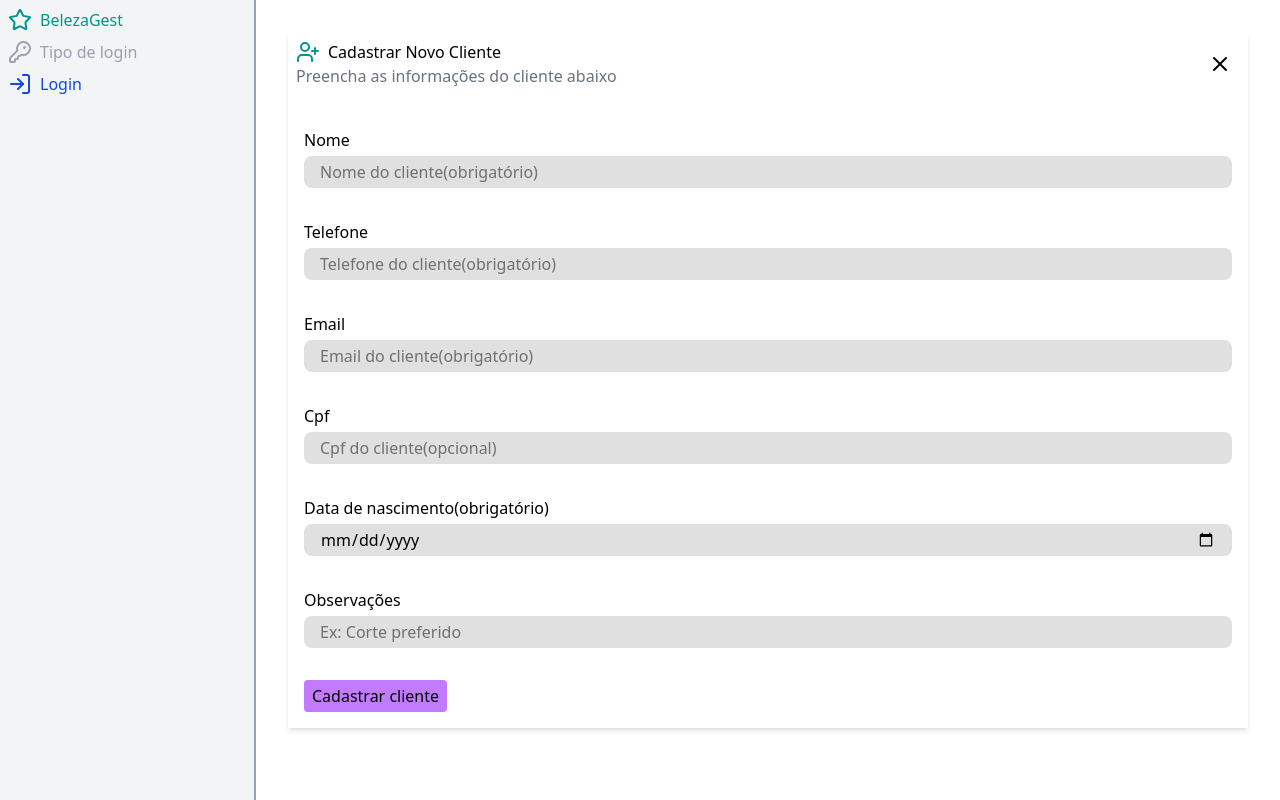
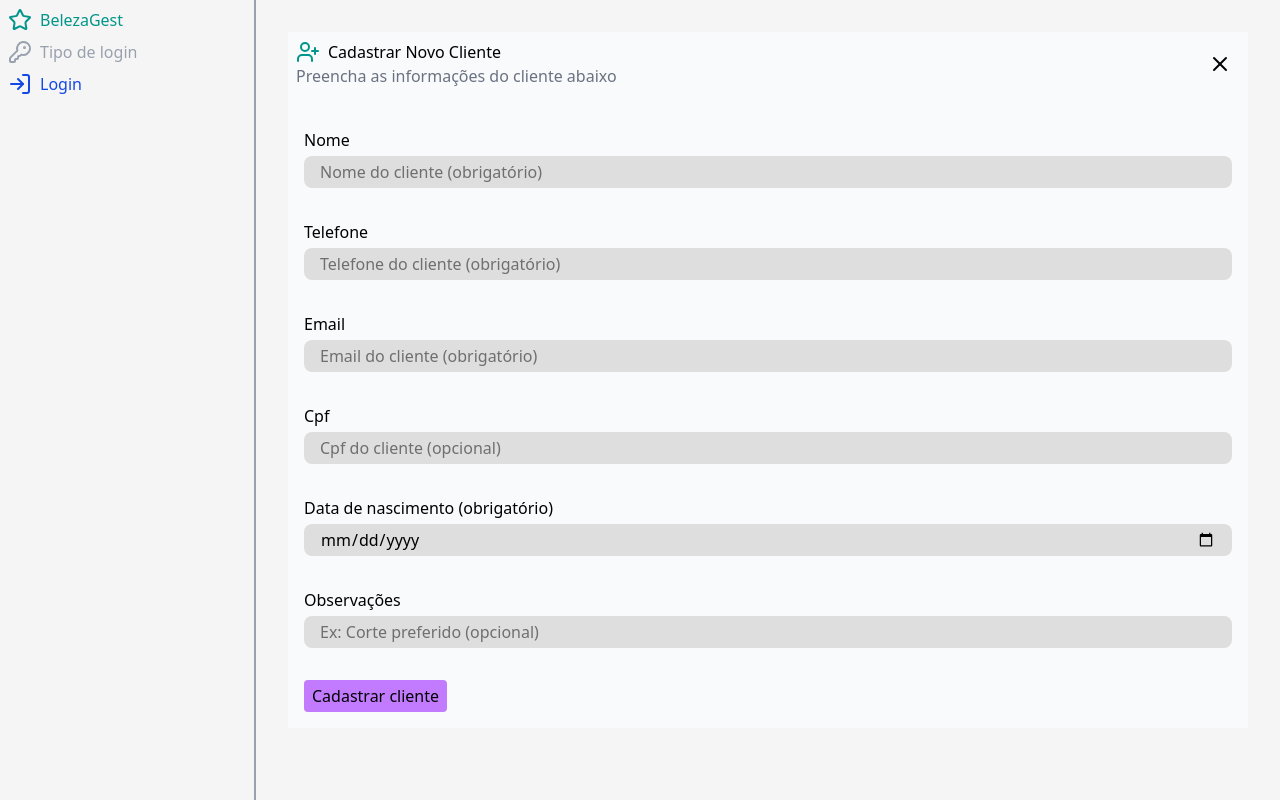
Before and after one commit to GuilhermeCasarim/estagio_unifil, a React (Vite) app in the folder front/: page /clientes in a window 1280 px wide. Built offline with nearby package versions, Linux system fonts and the light colour scheme; no server answers.

Commit message:
validacoes cadastro

```diff
--- a/front/src/components/Header.jsx
+++ b/front/src/components/Header.jsx
@@ -7,7 +7,7 @@ export const Header = () => {
   const { authState, logout } = useContext(AuthContext)
 
   return (
-    <div className='flex flex-col bg-gray-100 text-black
+    <div className='flex flex-col  text-black
     space-y-2 p-2 h-full border-r-2 border-gray-400 '>
       <p className='text-teal-600 flex gap-2'>  <Star /> BelezaGest</p>
       <p className='text-gray-400 flex gap-2'> <KeyRound /> Tipo de login</p>
--- a/front/src/components/MainLayout.jsx
+++ b/front/src/components/MainLayout.jsx
@@ -12,7 +12,7 @@ import { Route, Routes } from 'react-router-dom'
 
 export const MainLayout = () => {
   return (
-    <div className='flex h-full min-h-screen'>
+    <div className='flex h-full min-h-screen bg-neutral-100'>
 
       <aside className='w-1/5'>
         <Header />
--- a/front/src/pages/Cliente.jsx
+++ b/front/src/pages/Cliente.jsx
@@ -15,7 +15,7 @@ export const Cliente = () => {
 
   return (
 
-    <div className='cliente bg-gray-300 my-4 cursor-pointer hover:bg-gray-400 transiton duration-300 mt-12 space-y-4 p-2'>
+    <div className='cliente bg-gray-50 my-4 cursor-pointer mt-12 space-y-4 p-2'>
       <h2 className='text-xl mb-4 border-b pb-2 border-gray-200'>Detalhes do cliente</h2>
       <p>Id: {clienteInfo.id}</p>
       <p>Nome: {clienteInfo.nome}</p>
--- a/front/src/pages/ClienteEdit.jsx
+++ b/front/src/pages/ClienteEdit.jsx
@@ -43,7 +43,7 @@ export const ClienteEdit = () => {
     }
 
     return (
-        <div className='form-edit flex flex-col gap-8 shadow-md p-2'>
+        <div className='form-edit flex flex-col gap-8 shadow-md p-2 bg-gray-50'>
             <div className="header flex justify-between">
                 <div className="text">
                     <h1 className='flex gap-2'> <SquarePen className='text-teal-600' /> Editar Cliente</h1>
--- a/front/src/pages/Clientes.jsx
+++ b/front/src/pages/Clientes.jsx
@@ -5,18 +5,26 @@ import axios from 'axios'
 import { useNavigate } from 'react-router-dom'
 import { UserPlus, X } from 'lucide-react'
 import { toast } from 'react-toastify';
-
+import { maskCPF, maskPhone, maskName, validatePastDate } from '../utils/masks.js';
 
 //cadastro/form clientes
 
 export const Clientes = () => {
 
-    const { register, handleSubmit, formState: { errors } } = useForm();
-    console.log(errors)
+    const { register, handleSubmit, formState: { errors }, setValue, watch } = useForm();
     const navigate = useNavigate()
-
+    //os watchs renderizam apos receberem o setValue
+    const nomeValue = watch('nome');
+    const telefoneValue = watch('telefone');
+    const cpfValue = watch('cpf');
+    // faz replace no telefone e cpf pra remover a formatacao e enviar apenas string pro banco
     const onSubmit = (data) => {
-        axios.post('http://localhost:3001/clientes', data).then((res) => {
+        const cleanData = {
+            ...data,
+            telefone: data.telefone ? data.telefone.replace(/\D/g, '') : '',
+            cpf: data.cpf ? data.cpf.replace(/\D/g, '') : '',
+        };
+        axios.post('http://localhost:3001/clientes', cleanData).then((res) => {
             toast.success('Cliente cadastrado com sucesso!')
             console.log(res)
             navigate('/clientes/lista', { state: { refetch: true } })
@@ -33,7 +41,7 @@ export const Clientes = () => {
     }
 
     return (
-        <div className='form-cadastro flex flex-col gap-8 shadow-md p-2'>
+        <div className='form-cadastro flex flex-col gap-8 p-2 bg-gray-50'>
             {/* <ToastContainer/> */}
             <div className="header flex justify-between">
                 <div className="text">
@@ -45,27 +53,54 @@ export const Clientes = () => {
                 </button>
             </div>
             <form onSubmit={handleSubmit(onSubmit, onInvalid)} className='flex flex-col space-y-8 p-2'>
+
                 <div className="c_nome space-x-4 flex">
                     <label htmlFor="nome">Nome</label>
-                    <input type="text" name='nome' id='nome' placeholder='Nome do cliente(obrigatório)'
-                        {...register('nome', { required: true })}
+                    <input
+                        type="text"
+                        name='nome'
+                        id='nome'
+                        placeholder='Nome do cliente (obrigatório)'
+                        value={nomeValue || ''}
+                        {...register('nome', {
+                            required: true,
+                        })}
+                        onChange={(e) => {
+                            const masked = maskName(e.target.value);
+                            setValue("nome", masked, { shouldValidate: true, shouldTouch: true });
+                        }}
                     />
-                    {errors?.nome?.type == 'required' &&
-                        <p className='text-red-500 text-sm'>Nome necessário!</p>}
+                    {errors?.nome?.type == 'required' && <p className='text-red-500 text-sm'>Nome obrigatório!</p>}
+                    {/* {errors?.nome?.type == 'pattern' && <p className='text-red-500 text-sm'>O nome não pode conter números ou caracteres especiais</p>} */}
                 </div>
+
                 <div className="c_telefone space-x-4">
                     <label htmlFor="telefone">Telefone</label>
-                    <input type="text" name='telefone' id='telefone' placeholder='Telefone do cliente(obrigatório)'
-                        {...register('telefone', { required: true, minLength: 11 })}
+                    <input
+                        type="text"
+                        name="telefone"
+                        id="telefone"
+                        placeholder="Telefone do cliente (obrigatório)"
+                        {...register("telefone", {
+                            required: true,
+                            minLength: 15,
+                            maxLength: 15,
+                        })}
+                        value={telefoneValue || ""}
+                        onChange={(e) => {
+                            const masked = maskPhone(e.target.value);
+                            setValue("telefone", masked, { shouldValidate: true, shouldTouch: true });
+                        }}
                     />
                     {errors?.telefone?.type == 'required' &&
                         <p className='text-red-500 text-sm'>Telefone necessário!</p>}
                     {errors?.telefone?.type == 'minLength' &&
-                        <p className='text-red-500 text-sm'>Mínimo 11 dígitos</p>}
+                        <p className='text-red-500 text-sm'>Digite o telefone no formato correto (XX) XXXXX-XXXX</p>}
                 </div>
+
                 <div className="c_email space-x-4">
                     <label htmlFor="email">Email</label>
-                    <input type="email" name='email' id='email' placeholder='Email do cliente(obrigatório)' {...register('email', {
+                    <input type="email" name='email' id='email' placeholder='Email do cliente (obrigatório)' {...register('email', {
                         required: true,
                         validate: (value) => validator.isEmail(value)
                     })}
@@ -75,23 +110,38 @@ export const Clientes = () => {
                     {errors?.email?.type == 'validate' &&
                         <p className='text-red-500 text-sm'>Email inválido!</p>}
                 </div>
+
                 <div className="c_cpf space-x-4">
                     <label htmlFor="cpf">Cpf</label>
-                    <input type="text" name='cpf' id='cpf' placeholder='Cpf do cliente(opcional)'
-                        {...register('cpf')}
+                    <input type="text" name='cpf' id='cpf' placeholder='Cpf do cliente (opcional)' value={cpfValue || ''}
+                        {...register("cpf", {
+                            required: false,
+                            minLength: cpfValue ? 14 : 0,
+                        })}
+                        onChange={(e) => {
+                            const maskedValue = maskCPF(e.target.value);
+                            setValue('cpf', maskedValue, { shouldValidate: true, shouldTouch: true });
+                        }}
                     />
+                    {errors?.cpf?.type == 'minLength' &&
+                        <p className='text-red-500 text-sm'>Caso for colocar CPF, digite no formato correto (000.000.000-00)</p>}
                 </div>
+
                 <div className="c_data_nascimento space-x-4">
-                    <label htmlFor="data_nascimento">Data de nascimento(obrigatório)</label>
-                    <input type="date" name='data_nascimento' id='data_nascimento' placeholder='Sua data de nascimento(obrigatório)' {...register('data_nascimento', { required: true })}
+                    <label htmlFor="data_nascimento">Data de nascimento (obrigatório)</label>
+                    <input type="date" name='data_nascimento' id='data_nascimento' placeholder='Sua data de nascimento (obrigatório)' {...register('data_nascimento', { required: true , validate: validatePastDate})}
                     />
                     {errors?.data_nascimento?.type == 'required' &&
                         <p className='text-red-500 text-sm'>Data de nascimento necessária!</p>}
+                    {errors?.data_nascimento?.type == 'validate' &&
+                        <p className='text-red-500 text-sm'>Data de nascimento deve ser maior que o dia atual!</p>}
                 </div>
+
                 <div className="c_observacoes space-x-4">
                     <label htmlFor="observacoes">Observações</label>
-                    <input type="text" name='observacoes' id='observacoes' placeholder='Ex: Corte preferido' {...register('observacoes')} />
+                    <input type="text" name='observacoes' id='observacoes' placeholder='Ex: Corte preferido (opcional)' {...register('observacoes')} />
                 </div>
+
                 <div className="botao">
                     <button type='submit' className='py-1 px-2 bg-purple-400 rounded cursor-pointer hover:bg-purple-600 transition duration-300'>Cadastrar cliente</button>
                 </div>
--- /dev/null
+++ b/front/src/utils/masks.js
@@ -0,0 +1,63 @@
+export const maskCPF = (value) => {
+    if (!value) return "";
+    let digits = value.replace(/\D/g, "");
+
+    // limita a 11 dígitos
+    digits = digits.substring(0, 11);
+
+    // aplica a máscara progressivamente
+    if (digits.length <= 3) {
+        return digits;
+    }
+    if (digits.length <= 6) {
+        return digits.replace(/(\d{3})(\d+)/, "$1.$2");
+    }
+    if (digits.length <= 9) {
+        return digits.replace(/(\d{3})(\d{3})(\d+)/, "$1.$2.$3");
+    }
+
+    return digits.replace(/(\d{3})(\d{3})(\d{3})(\d{1,2})/, "$1.$2.$3-$4");
+};
+
+
+export const maskPhone = (value) => {
+
+    let digits = value.replace(/\D/g, '');
+    digits = digits.substring(0, 11);
+    let formattedValue = '';
+
+    if (digits.length > 0) {
+        formattedValue += '(' + digits.substring(0, 2);
+    }
+
+    if (digits.length >= 3) {
+        formattedValue += ') ' + digits.substring(2, 7);
+    }
+
+    if (digits.length >= 8) {
+        formattedValue += '-' + digits.substring(7, 11);
+    }
+
+    return formattedValue;
+    //ex: (00) 00000-0000 -> 15 caracteres
+};
+
+export const validatePastDate = (value) => {
+    if (!value) return true;
+
+    const selectedDate = new Date(value);
+    const today = new Date();
+
+    today.setHours(0, 0, 0, 0);
+
+    if (selectedDate < today) {
+        return true;
+    }
+
+    return 'A data de nascimento deve ser anterior ao dia atual.';
+};
+
+export const maskName = (value) => {
+    if (!value || value.trim().length < 1) return '';
+    return value.replace(/[^A-Za-záàâãéèêíïóôõöúçñ\s]/g, "");
+};
```
Also changed, not shown: front/src/pages/ListaClientes.jsx (+9 -9 lines).
